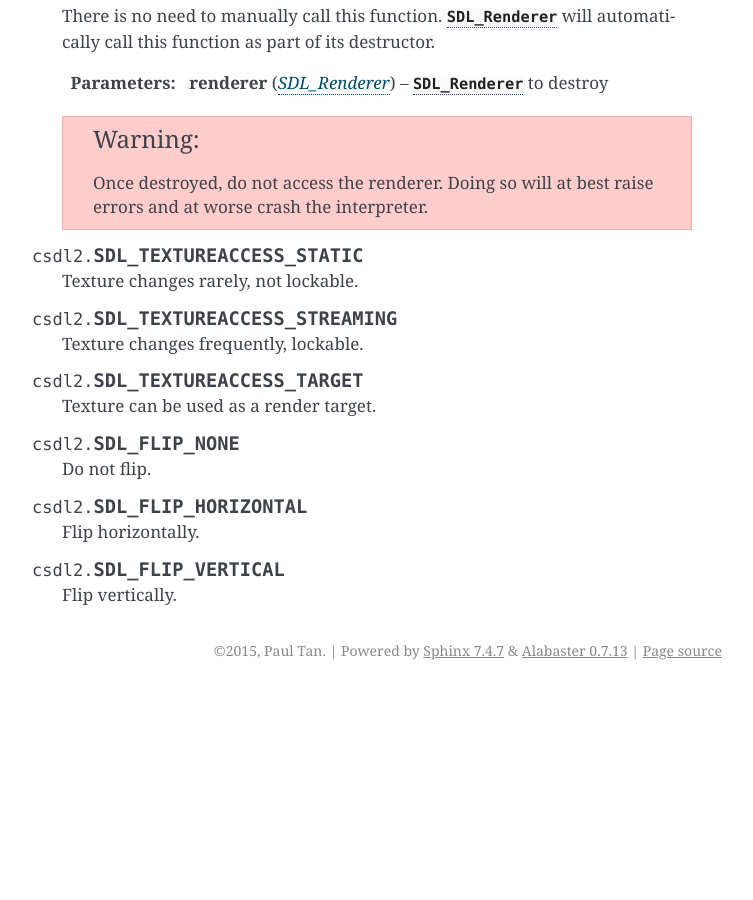
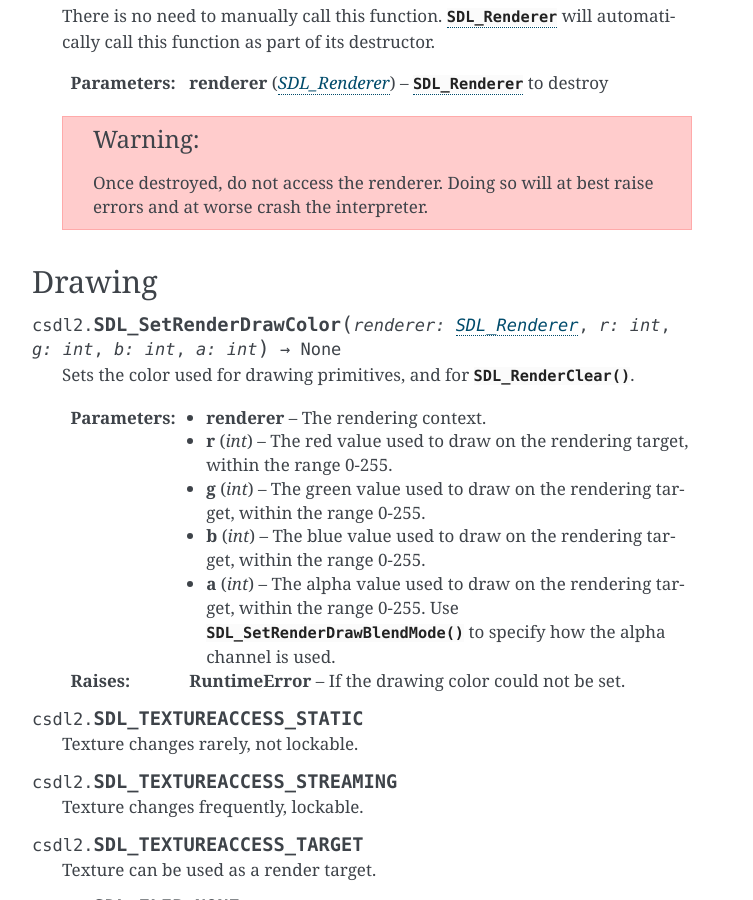
Before and after one commit to pyokagan/pycsdl2, a Sphinx documentation site: the page built from docs/api/render.rst, in a window 1280 px wide and 900 px high, scrolled down 1348 px. Shown: the whole window, without its empty margins (388-1141 px from the left). Built offline with Sphinx 7.4.7, drawn with Linux system fonts in a browser that asks for light colours; before the commit the page ends 2038 px from its top, so only the background shows below that; some of the changed text lies outside the part shown.

Commit message:
docs/api/render: document SDL_SetRenderDrawColor()

```diff
--- a/docs/api/render.rst
+++ b/docs/api/render.rst
@@ -69,6 +69,25 @@ Destroying a renderer
    .. warning:: Once destroyed, do not access the renderer. Doing so will at
                 best raise errors and at worse crash the interpreter.
 
+Drawing
+-------
+.. function:: SDL_SetRenderDrawColor(renderer: SDL_Renderer, r: int, g: int, b: int, a: int) -> None
+
+   Sets the color used for drawing primitives, and for :func:`SDL_RenderClear`.
+
+   :param renderer: The rendering context.
+   :type rendering: :class:`SDL_Renderer`
+   :param int r: The red value used to draw on the rendering target, within the
+                 range 0-255.
+   :param int g: The green value used to draw on the rendering target, within
+                 the range 0-255.
+   :param int b: The blue value used to draw on the rendering target, within
+                 the range 0-255.
+   :param int a: The alpha value used to draw on the rendering target, within
+                 the range 0-255. Use :func:`SDL_SetRenderDrawBlendMode` to
+                 specify how the alpha channel is used.
+   :raises RuntimeError: If the drawing color could not be set.
+
 .. data:: SDL_TEXTUREACCESS_STATIC
 
    Texture changes rarely, not lockable.
```
